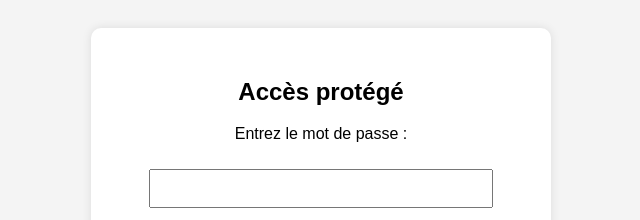
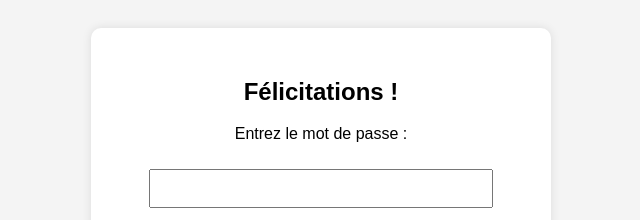
Before and after one commit to sfernandez-cartong/Greenday, a plain HTML site: page index.html in a window 1280 px wide. Shown: the part 240-460 px from the top of the page, 319-959 px from the left. Drawn offline with Linux system fonts and the light colour scheme.

Commit message:
Change header from 'Accès protégé' to 'Félicitations !'

```diff
--- a/index.html
+++ b/index.html
@@ -47,7 +47,7 @@
 <body>
 
 <div id="box">
-  <h2>Accès protégé</h2>
+  <h2>Félicitations !</h2>
 
   <div id="login">
     <p>Entrez le mot de passe :</p>
@@ -57,7 +57,6 @@
   </div>
 
   <div id="content">
-    <h3>Texte privé</h3>
     <p>
       Pour trouver le dernier morceau de la charte, marchez 300 mètres vers l'azimuth 324°.
     </p>
```
